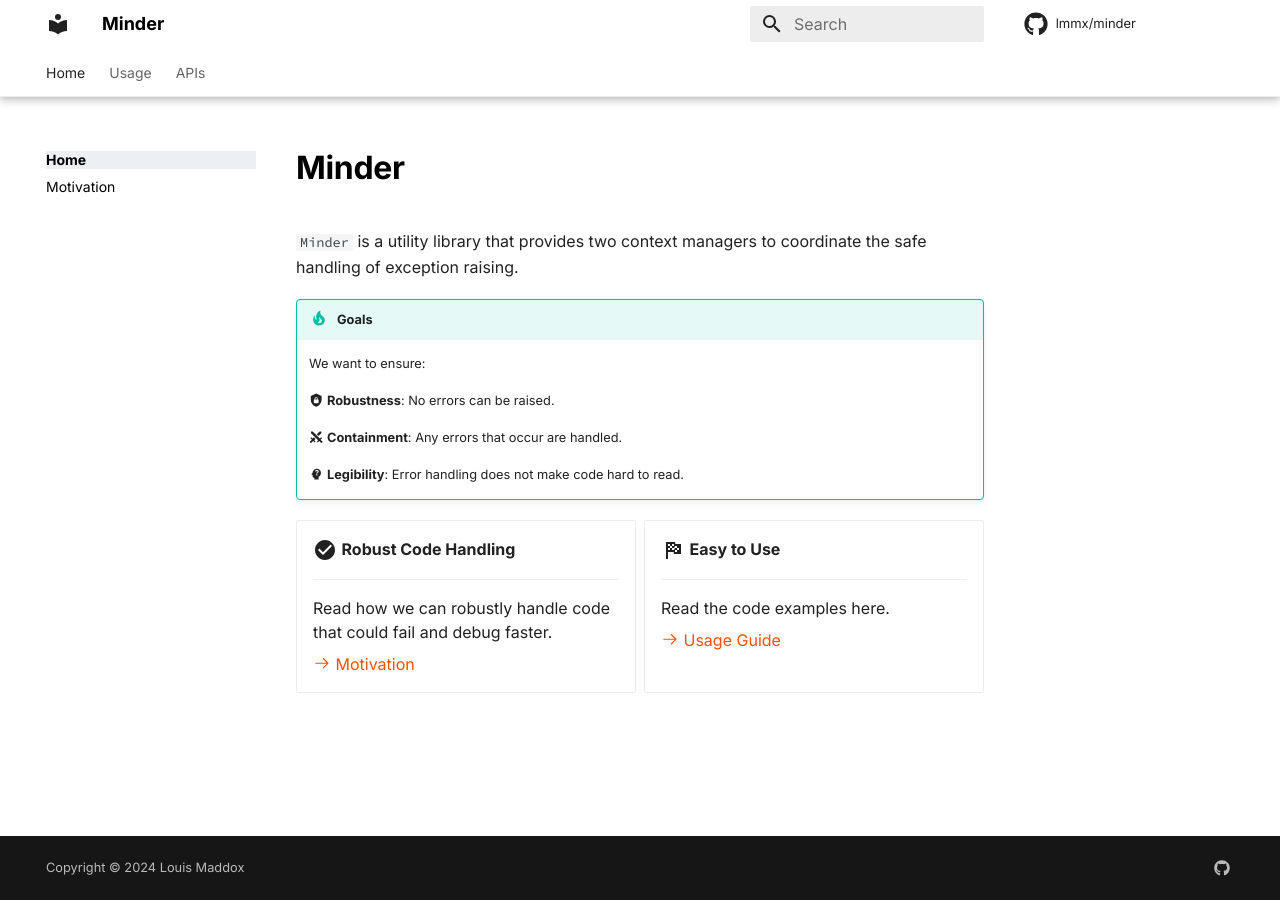
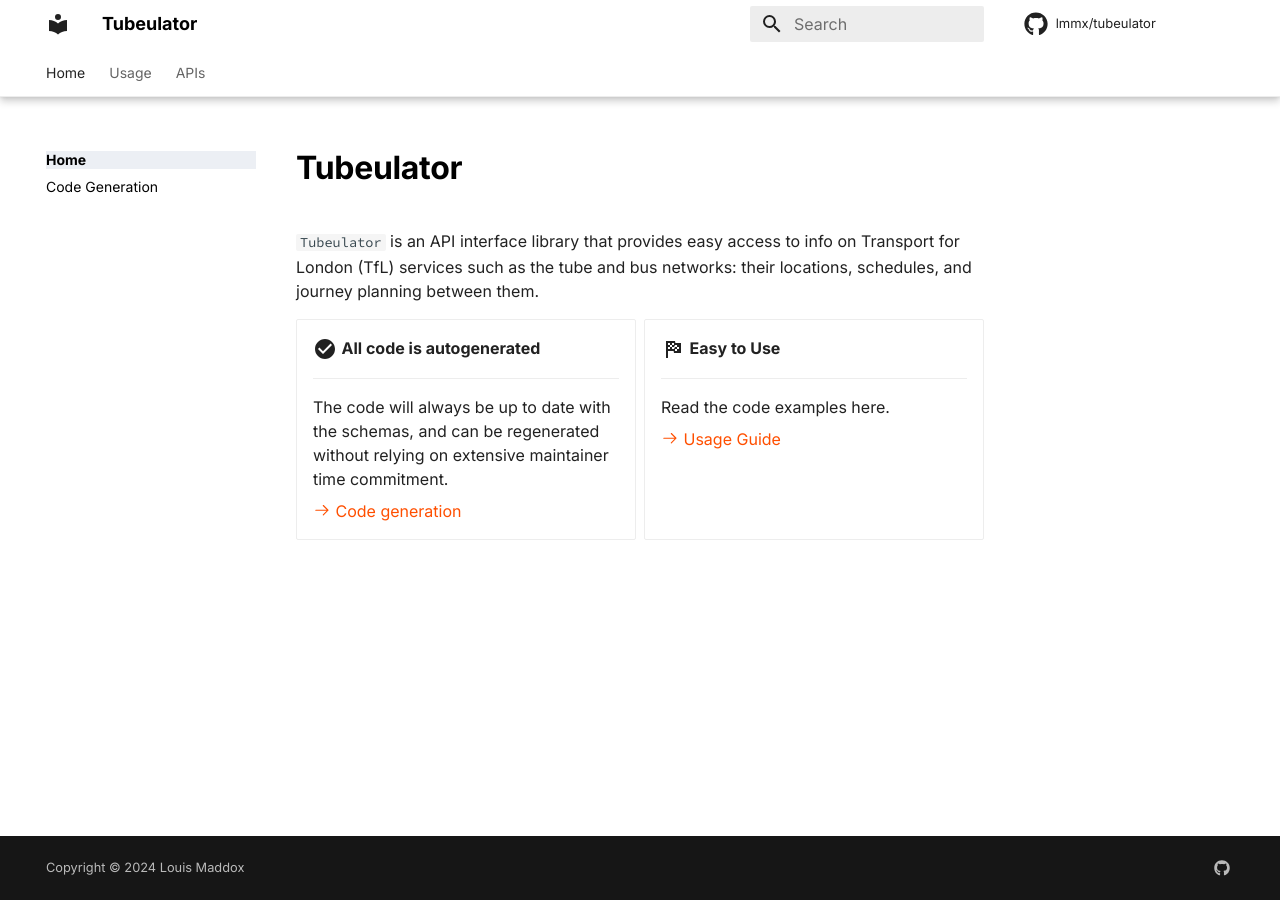
Before and after one commit to lmmx/tubeulator, an MkDocs documentation site: the page built from docs/index.md, in a window 1280 px wide. Built offline with MkDocs 1.6.1 and Material for MkDocs 9.7.7, drawn with Linux system fonts in a browser that asks for light colours; comment, search, counter and statistics services are not loaded.

Commit message:
docs: quick docs setup

```diff
--- a/docs/index.md
+++ b/docs/index.md
@@ -1,29 +1,21 @@
 ---
-title: Minder
+title: Tubeulator
 ---
 
-`Minder` is a utility library that provides two context managers to coordinate the safe handling of
-exception raising.
-
-!!! tip "Goals"
-
-    We want to ensure:
-
-    :material-shield-lock: **Robustness**: No errors can be raised.
-
-    :material-sword-cross: **Containment**: Any errors that occur are handled.
-
-    :material-head-question: **Legibility**: Error handling does not make code hard to read.
+`Tubeulator` is an API interface library that provides easy access to info on Transport for London
+(TfL) services such as the tube and bus networks: their locations, schedules, and journey planning
+between them.
 
 <div class="grid cards" markdown>
 
--   :material-check-circle:{ .lg .middle } __Robust Code Handling__
+-   :material-check-circle:{ .lg .middle } __All code is autogenerated__
 
     ---
 
-    Read how we can robustly handle code that could fail and debug faster.
+    The code will always be up to date with the schemas, and can be regenerated without relying on
+    extensive maintainer time commitment.
 
-    [:octicons-arrow-right-24: Motivation](motivation.md)
+    [:octicons-arrow-right-24: Code generation](code_generation.md)
 
 -   :material-flag-checkered:{ .lg .middle } __Easy to Use__
 
--- a/mkdocs.yml
+++ b/mkdocs.yml
@@ -1,10 +1,10 @@
-site_name: Minder
+site_name: Tubeulator
 site_author: Louis Maddox
 site_description: >-
-  Exception guard capture utility library
-site_url: https://minder-py.vercel.app/
-repo_name: lmmx/minder
-repo_url: https://github.com/lmmx/minder
+  TfL open data interface library
+site_url: https://tubeulator.vercel.app/
+repo_name: lmmx/tubeulator
+repo_url: https://github.com/lmmx/tubeulator
 watch: [src]
 strict: true
 
@@ -97,7 +97,7 @@
 nav:
   - Home:
       - index.md
-      - motivation.md
+      - code_generation.md
   - Usage:
       - Usage Guide: usage/index.md
   - APIs:
```
Also changed, not shown: docs/api/index.md (+1 -1 lines), docs/code_generation.md (added, +73 -0 lines), docs/motivation.md (deleted, +0 -77 lines), 1 other file.
